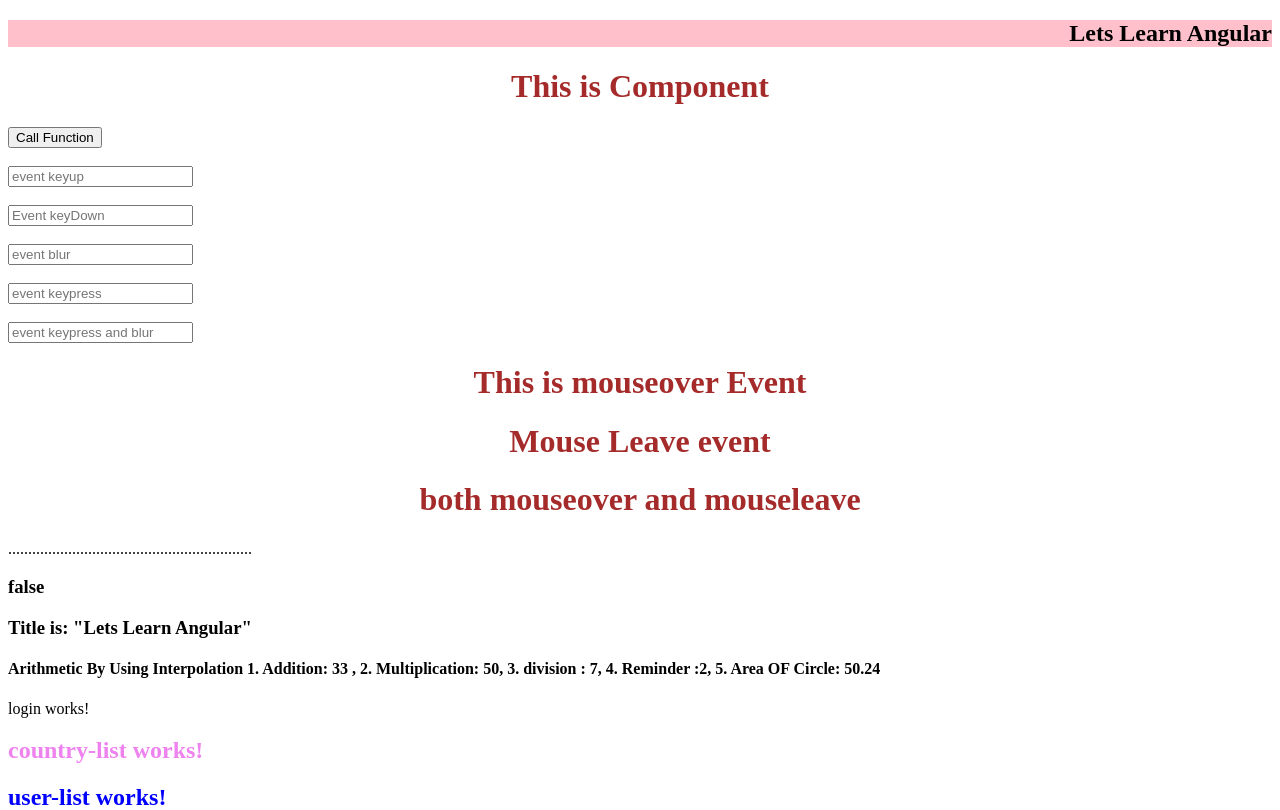
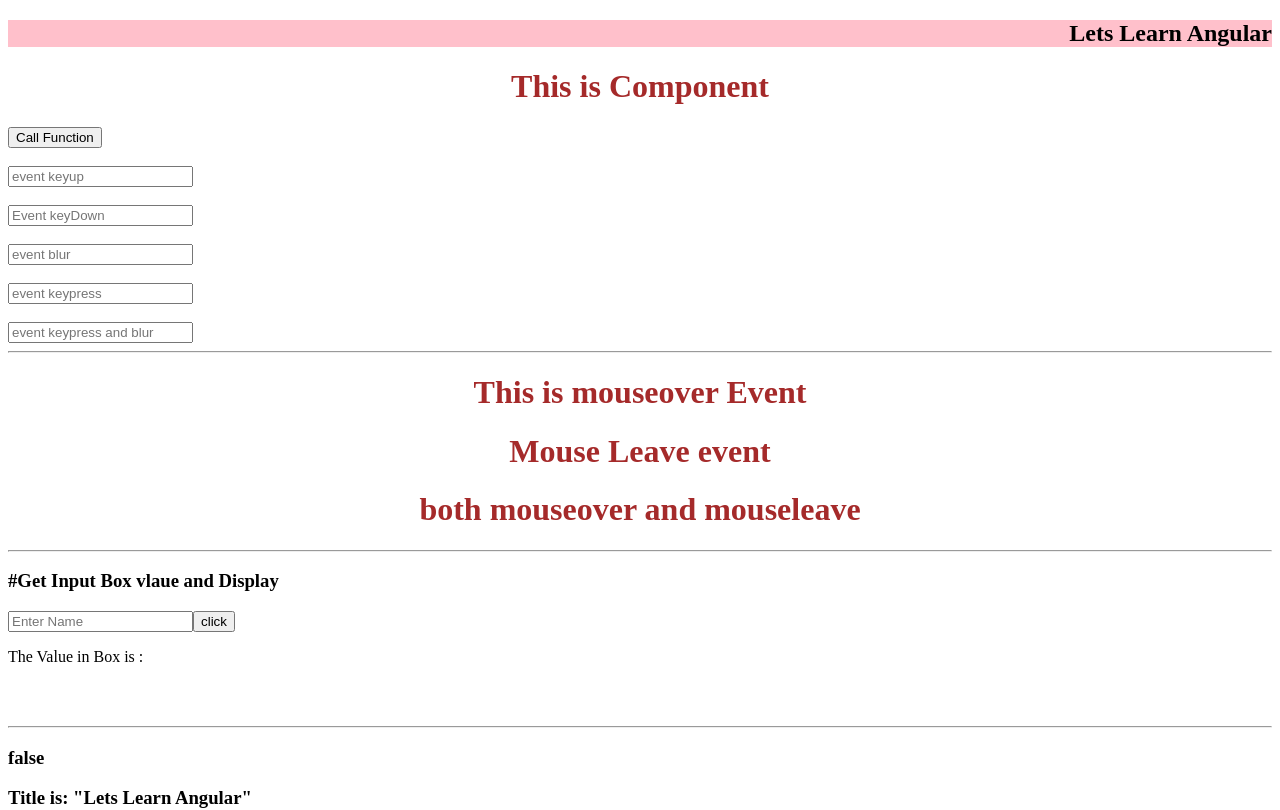
Before and after one commit to JagdishKhod/my-first-angular-project, an Angular app: page / in a window 1280 px wide. Shown: the top 810 px of the page. Built offline with nearby package versions, Linux system fonts and the light colour scheme.

Commit message:
Get Value In the Box Successful

```diff
--- a/src/app/app.component.html
+++ b/src/app/app.component.html
@@ -6,13 +6,24 @@
 <input type="text" #box1 (keydown)="getData(box1.value)" placeholder="Event keyDown"><br><br>
 <input type="text" #box2 (blur)="getData(box2.value)" placeholder="event blur"><br><br>
 <input type="text" #box3 (keypress)="getData(box3.value)" placeholder="event keypress"><br><br>
-<input type="text" #box4 (keypress)="getData(box4.value)" (blur)="getData(box4.value)" placeholder="event keypress and blur">
+<input type="text" #box4 (keypress)="getData(box4.value)" (blur)="getData(box4.value)" placeholder="event keypress and blur"> <hr>
 
 <h1 (mouseover)="getData('mouseover')">This is mouseover Event</h1>
 <h1 (mouseleave)="getData('mouseleave')">Mouse Leave event</h1>
-<h1 (mouseover)="getData ('mouseover')" (mouseleave)="getData('mouseleave')">both mouseover and mouseleave</h1>
+<h1 (mouseover)="getData ('mouseover')" (mouseleave)="getData('mouseleave')">both mouseover and mouseleave</h1> <hr>
 
-.............................................................
+
+<h3>#Get Input Box vlaue and Display</h3>
+<!-- Get Input Box vlaue and Display -->
+<input type="text"
+ #box5
+placeholder="Enter Name" name="name"/>
+<button (click)="getData(box5.name)">click</button>
+<p> The Value in Box is :  {{displayVal}} </p>
+
+&nbsp;<br> <br><hr>
+
+
 <!-- <h3>{{getData()}}</h3> -->
 <h3>{{title=="Lets Learn JAVA"}} </h3>
 <!-- is flase because in component.ts title name is "Lets Learn Angualr" -->
--- a/src/app/app.component.ts
+++ b/src/app/app.component.ts
@@ -9,9 +9,11 @@ import { Component } from '@angular/core';
 )
 export class AppComponent {
   title = 'Lets Learn Angular';
+
+  displayVal:string='';
  getData(val:string){
-    console.log(val)
+    console.warn(val)
+    this.displayVal=val
  }
 
-
 }
```
